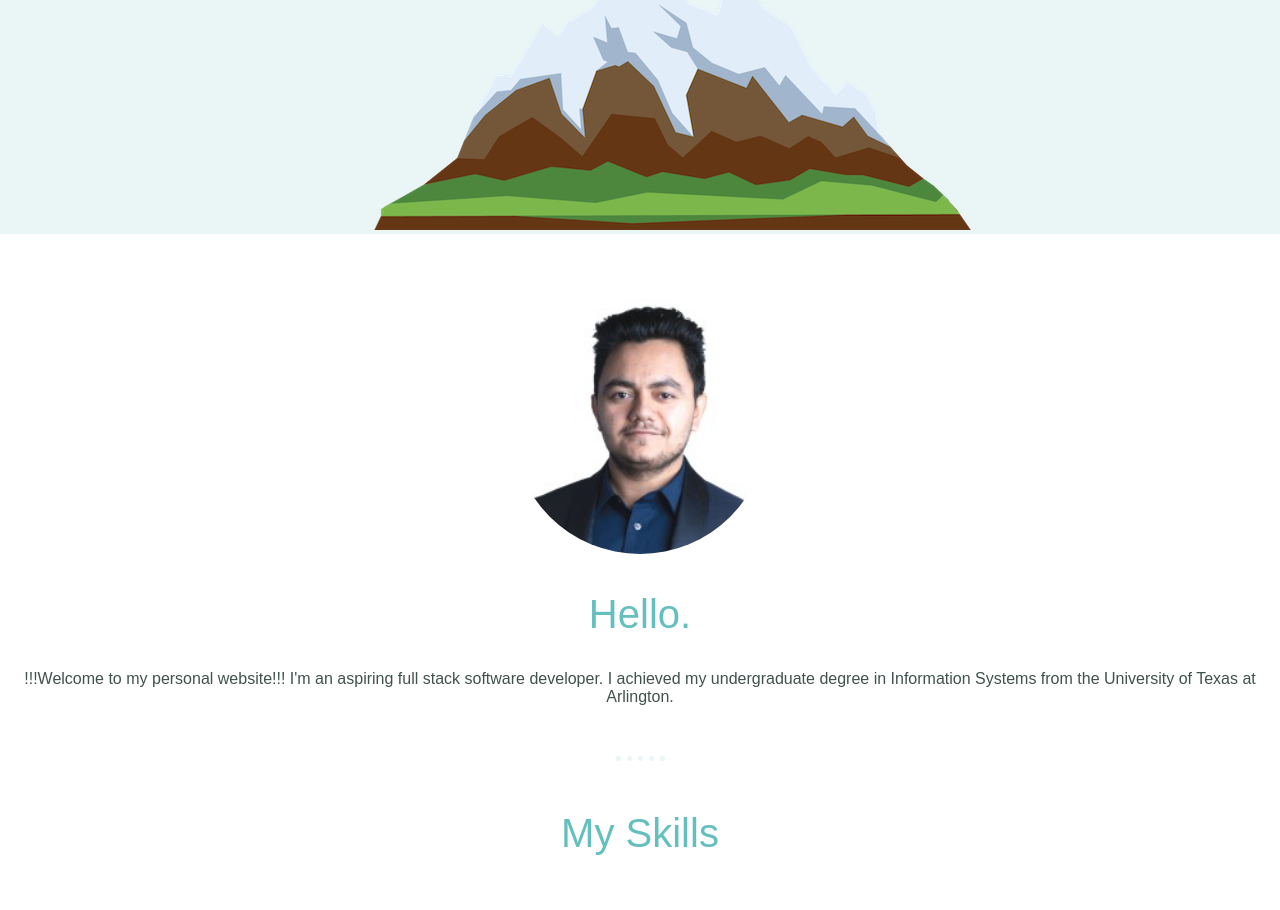
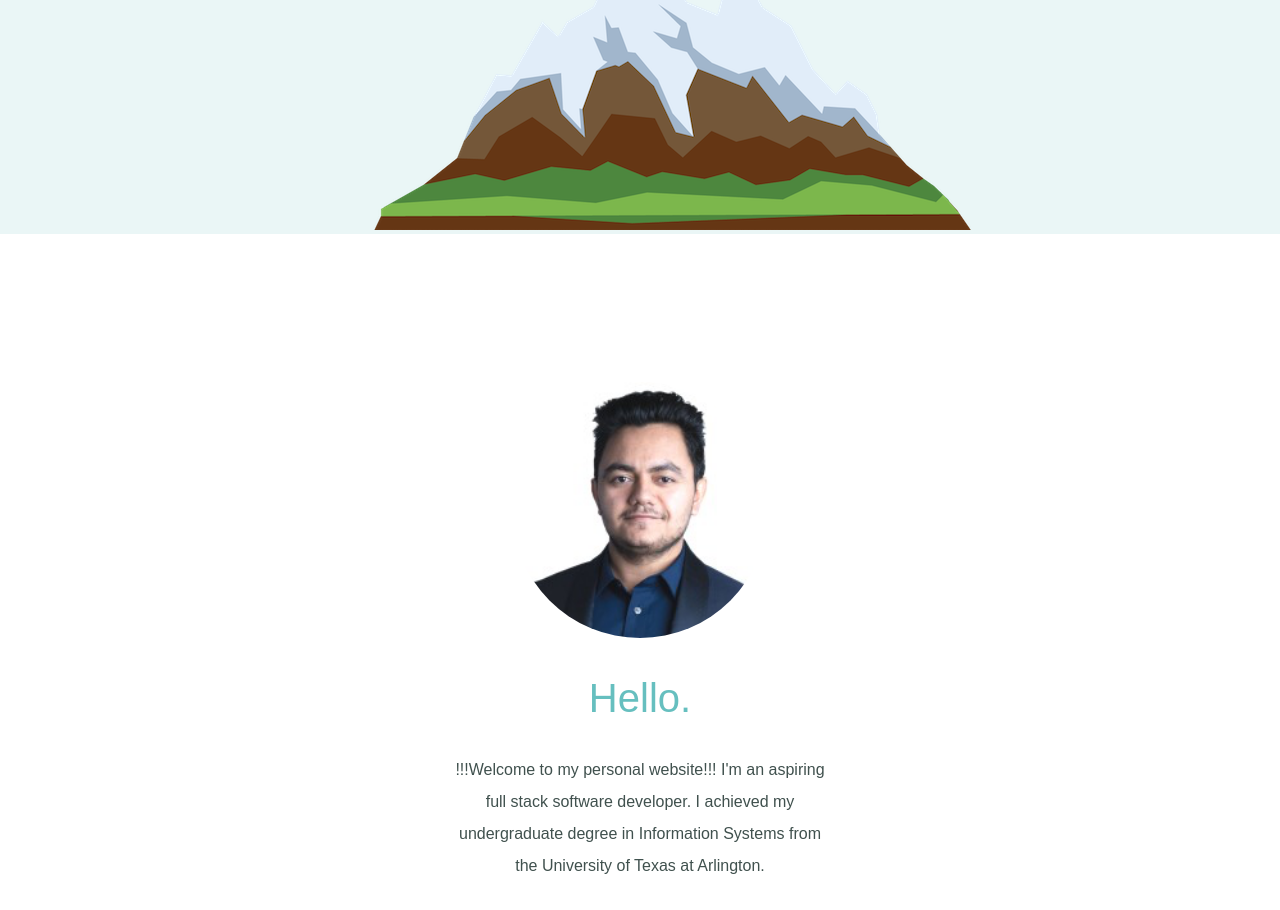
Before and after one commit to roshanneupane01/My-Personal-Website, a plain HTML site: page my_personal_website/index.html in a window 1280 px wide. Shown: the part 550-1460 px from the top of the page. Drawn offline with Linux system fonts and the light colour scheme.

Commit message:
made changes to introduction paragraph.

```diff
--- a/my_personal_website/css/styles.css
+++ b/my_personal_website/css/styles.css
@@ -3,7 +3,7 @@
 }
 
 .middle-container {
-
+  margin: 100px 0;
 }
 
 .bottom-container {
@@ -64,6 +64,7 @@ h2 {
 }
 
 p {
+  line-height: 2;
   font-family: 'Montserrat', sans-serif;
   color: #40514E;
 }
@@ -78,13 +79,10 @@ h3{
 }
 
 hr{
-  border-style: dotted;
-  border-width: thick;
-  border-top: 100px;
-  font-size: 100px;
-  width: 39px;
-  color: #EAF6F6;
-
+  border: dotted #EAF6F6 6px;
+  border-bottom: none;
+  width: 4%;
+  margin: 100px auto;
 }
 
 .bottom-cloud {
@@ -105,7 +103,7 @@ img{
 }
 
 .profile-pic{
-  margin-top: 4rem;
+  margin-top: 3rem;
   width: 20%;
 }
 
@@ -134,11 +132,17 @@ img{
 .skill-row{
   width: 50%;
   margin: 6.25rem auto 6.25rem;
-  line-height: 2;
 }
 
 .h3-left-align{
   text-align: left;
+}
+
+.p-welcome{
+  position: relative;
+  margin: auto;
+  width: 30%;
+
 }
 
 .p-java{
--- a/my_personal_website/index.html
+++ b/my_personal_website/index.html
@@ -6,22 +6,26 @@
   <title>Roshan Neupane</title>
   <link rel="stylesheet" href="css/styles.css">
   <link rel="shortcut icon" href="favicon.ico">
-  <link rel="preconnect" href="https://fonts.googleapis.com"><link rel="preconnect" href="https://fonts.gstatic.com" crossorigin><link href="https://fonts.googleapis.com/css2?family=Sacramento&display=swap" rel="stylesheet">
+  <link rel="preconnect" href="https://fonts.googleapis.com">
+  <link rel="preconnect" href="https://fonts.gstatic.com" crossorigin>
+  <link href="https://fonts.googleapis.com/css2?family=Sacramento&display=swap" rel="stylesheet">
 </head>
 
 <body>
   <div class="top-container">
-    <img class="top-cloud"src="images/cloud.png" alt="cloud-img">
+    <img class="top-cloud" src="images/cloud.png" alt="cloud-img">
     <h1 class="name">I'm Roshan Neupane</h1>
     <h2 class="name">a <span><u>software developer</u></span></h2>
-    <img class="bottom-cloud"src="images/cloud.png" alt="cloud-img">
-    <img class="mountain-img"src="images/mountain.png" alt="mountain-img">
+    <img class="bottom-cloud" src="images/cloud.png" alt="cloud-img">
+    <img class="mountain-img" src="images/mountain.png" alt="mountain-img">
   </div>
   <div class="middle-container">
     <div class="profile">
-      <img class="profile-pic"src="images/passport photo Roshan.png" alt="profile_pic-img">
+      <img class="profile-pic" src="images/passport photo Roshan.png" alt="profile_pic-img">
       <h2>Hello.</h2>
-      <p>!!!Welcome to my personal website!!! I'm an aspiring full stack software developer. I achieved my undergraduate degree in Information Systems from the University of Texas at Arlington.</p>
+      <div class="p-welcome">
+        <p>!!!Welcome to my personal website!!! I'm an aspiring full stack software developer. I achieved my undergraduate degree in Information Systems from the University of Texas at Arlington.</p>
+      </div>
     </div>
     <hr>
     <div class="skills">
@@ -29,7 +33,8 @@
       <div class="skill-row">
         <img class="java-logo" src="images/java.png" alt="java-logo">
         <h3 class="h3-left-align">Java</h3>
-        <p class="p-java"><strong>Java</strong> is a robust, reliable and a platform independent programming language. More than 10 million developers use Java around the globe. According to oracle's website, over 15 billion devices run Java today.</p>
+        <p class="p-java"><strong>Java</strong> is a robust, reliable and a platform independent programming language. More than 10 million developers use Java around the globe. According to oracle's website, over 15 billion devices run Java today.
+        </p>
       </div>
       <div class="skill-row">
         <img class="html-css-logo" src="images/front-end.png" alt="html&css-logo">
```
